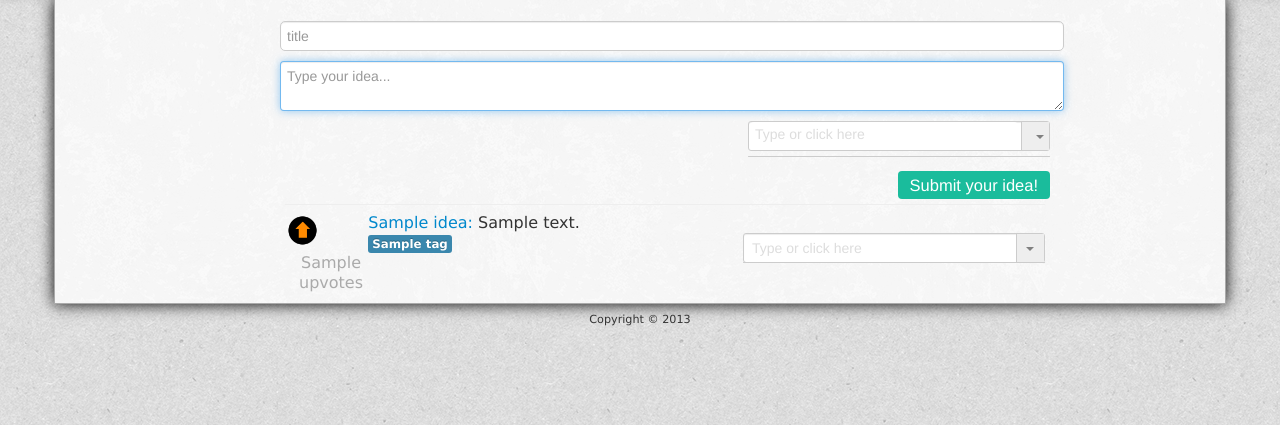
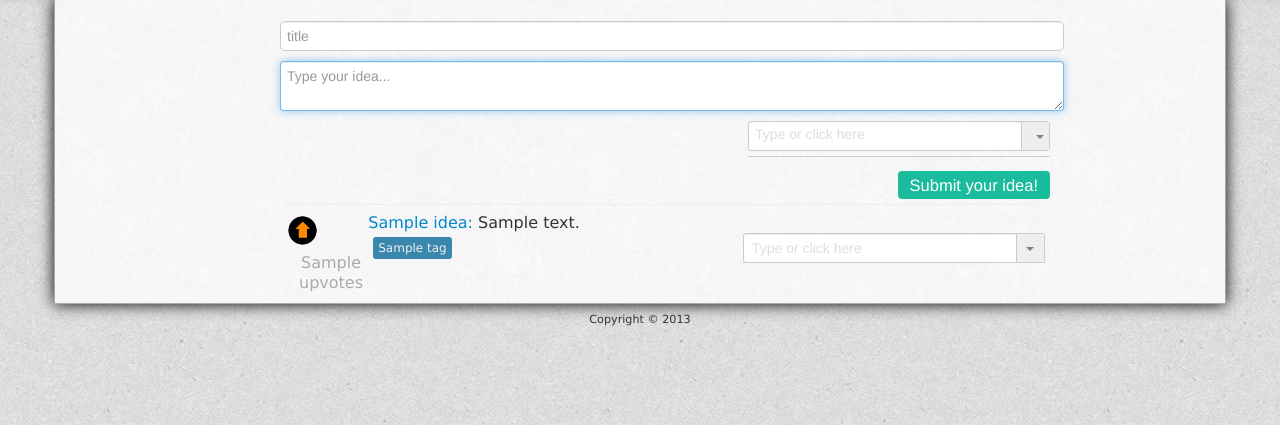
Before and after one commit to tmad4000/IdeaFlow, a Python web app: template ideaflowapp/templates/main.html in a window 1280 px wide. Shown: the part 68-493 px from the top of the page. Run offline with Jinja, Linux system fonts and the light colour scheme; the template is opened without the code that fills it: most values are stand-ins (such as "Sample title", 1, 10 or a date in 2020); some libraries are stand-ins or nearby versions.

Commit message:
css inline looks gud

```diff
--- a/ideaflowapp/static/app.css
+++ b/ideaflowapp/static/app.css
@@ -8,18 +8,28 @@
 
 .li-idea-tags {
     float: left;
+    margin-right:-7px;
+    line-height:22px;
 }
 
 
 /* jacob wants to be organized n shit */
 
-.label-info.expanded {
-  background-color: #C00;
+.label-info.expanded, .label-info, .ms-sel-ctn .ms-sel-item {
+  background-color: #3a87ad;
+  color:#EEE;
+  float:left;
+  font-size:12px;
+  padding:0 5px;
+  border-radius:3px;
+  margin-left:5px;
+  margin-top:4px
 
 }
 
 .idea-form input[type=text] {
     display: block;
+
     width: 80%;
     margin: auto;
     margin-bottom: 10px;
--- a/ideaflowapp/templates/main.html
+++ b/ideaflowapp/templates/main.html
@@ -52,7 +52,7 @@ $(document).ready(function() {lib('home').init()});
                     <div class="li-idea-text">{{ idea.text }}</div>
                   </div>
                 </div>
-                <div class="li-idea-tags">{% for tag in idea.tagsplit %}<span class="label label-info" idea-id="">{{ tag }}</span>&nbsp;{% endfor %}</div>
+                <div class="li-idea-tags">{% for tag in idea.tagsplit %}<span class="label-info" idea-id="">{{ tag }}</span>&nbsp;{% endfor %}</div>
                 <form class="autofill-inline-form">
                   <div class="autofill-container autofill-inline-container">
                     <input type="text" class="autofill-inline override" id="{{ idea.id }}" placeholder="title" style="width:300px">
```
